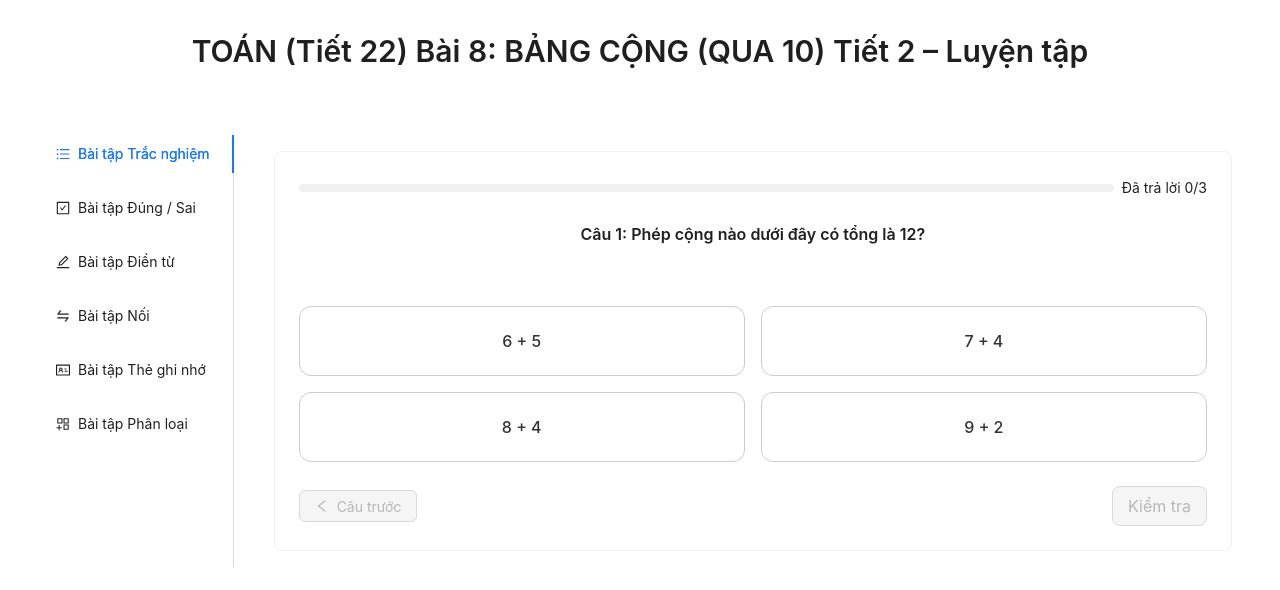
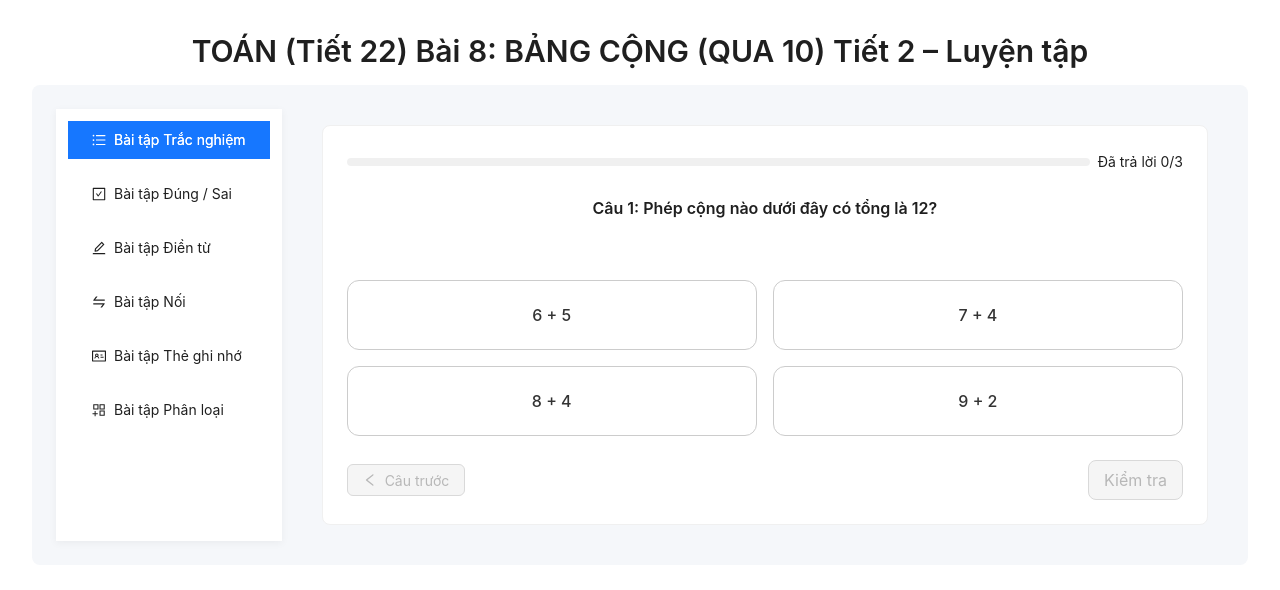
Before and after one commit to Chubinbmt0202/FrontendEduPlay, a React (Vite) app: page /student in a window 1280 px wide. Shown: the top 590 px of the page. Built offline with nearby package versions, Linux system fonts and the light colour scheme.

Commit message:
Update: change the click game

```diff
--- a/src/index.css
+++ b/src/index.css
@@ -154,3 +154,38 @@
   background-color: #fafafa;
   border-style: dashed;
 }
+
+/* Xóa đường gạch đứng của Tabs bên trái */
+.ant-tabs-left>.ant-tabs-nav::before {
+  display: none !important;
+}
+
+/* Option: làm tab trông mềm mại hơn */
+.ant-tabs-nav {
+  border: none !important;
+  background-color: #fff;
+}
+
+/* Làm các tab item đẹp hơn */
+.ant-tabs-tab {
+  /* border-radius: 8px !important; */
+  /* margin-bottom: 8px !important; */
+  transition: all 0.3s ease;
+}
+
+/* Hiệu ứng khi hover tab */
+.ant-tabs-tab:hover {
+  background-color: #f5f5f5 !important;
+}
+
+/* Tab đang active */
+.ant-tabs-tab-active {
+  background-color: #1677ff !important;
+  color: white !important;
+}
+
+/* Màu chữ icon trong tab */
+.ant-tabs-tab-active .anticon,
+.ant-tabs-tab-active .ant-tabs-tab-btn {
+  color: white !important;
+}
--- a/src/page/StudentWorkspace.jsx
+++ b/src/page/StudentWorkspace.jsx
@@ -21,6 +21,7 @@
 import MatchingGame from '../components/studentPage/Matching/MatchingGame';
 import FlashCardsGame from '../components/studentPage/FlashCard/FlashCardsGame';
 import SortingGame from '../components/studentPage/Sorting/SortingGame';
+import './StudentWorkspace.css';
 // (Bạn sẽ import các component game khác ở đây)
 
 const { Header, Content } = Layout;
@@ -122,7 +123,21 @@
         <Layout>
             <Content>
                 <Title level={2}>{lessonData.lesson_title}</Title>
-                <Tabs style={{ paddingTop: '50px' }} defaultActiveKey="0" items={tabItems} tabPosition='left' />
+                <Tabs
+                    defaultActiveKey="0"
+                    tabPosition="left"
+                    items={tabItems}
+                    style={{
+                        background: '#f5f7fa',
+                        borderRadius: '8px',
+                        padding: '24px',
+                    }}
+                    tabBarStyle={{
+                        padding: '12px',
+                        borderRight: '1px solid #130808ff',
+                        boxShadow: '0 2px 8px rgba(0,0,0,0.05)',
+                    }}
+                />
             </Content>
         </Layout >
     );
--- a/src/page/TeacherDashboard.jsx
+++ b/src/page/TeacherDashboard.jsx
@@ -82,7 +82,7 @@
         <div>
             <UploadFeature />
 
-            {/* Phần nội dung của trang Giáo viên */}
+
             <Content style={{ paddingTop: 24 }}>
                 <h1 level={4}>Thông tin bài học</h1>
                 <h1 level={2}>{jsonData.course_title}</h1>
@@ -94,7 +94,7 @@
                 </Button>
             </Content>
 
-            {/* Kết nối GameDrawer với state của riêng nó */}
+
             <GameDrawer
                 open={isGameDrawerOpen}
                 onClose={onCloseGameDrawer}
@@ -103,6 +103,8 @@
                 onUpdateItem={handleUpdateItem}
                 onDeleteItem={handleDeleteItem}
             />
+
+
         </div>
     );
 }
```
Also changed, not shown: src/components/Upload.css (added, +62 -0 lines), package.json (line endings or trailing spaces), src/page/StudentWorkspace.css (added), 1 other file (tests, documents, lock files or other folders).
